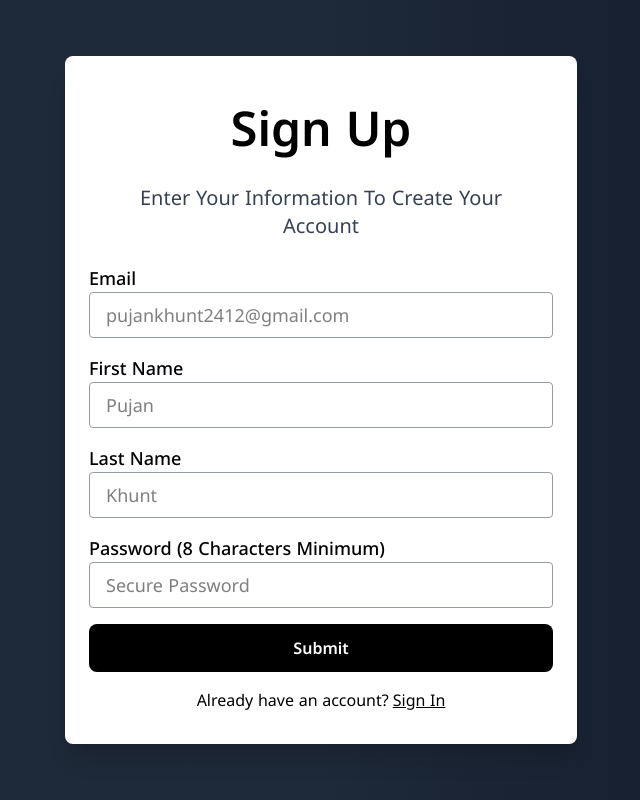
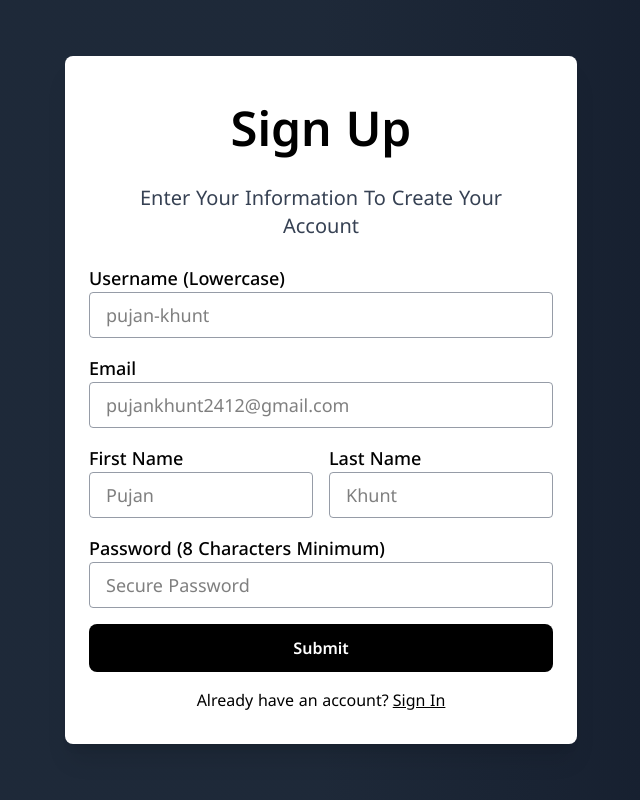
Before and after one commit to Pujan-khunt/Payment-Application, a React (Vite) app in the folder frontend/: page /sign-up in a window 1280 px wide. Shown: the whole page, without its empty margins (319-959 px from the left). Built offline with nearby package versions, Linux system fonts and the light colour scheme.

Commit message:
Added email support for user
1. Added email in the user model
2. Login via email instead of username

```diff
--- a/frontend/src/components/ErrorComponent.jsx
+++ b/frontend/src/components/ErrorComponent.jsx
@@ -1,8 +1,8 @@
 import React from 'react'
 
-function ErrorComponent({errorMessage}) {
+function ErrorComponent({ errorMessage }) {
   return (
-    <div className='w-full bg-red-500 rounded-md p-4 text-center'>
+    <div className='w-full pb-2 text-red-600 text-center text-lg rounded-lg'>
       {errorMessage}
     </div>
   )
--- a/frontend/src/pages/SignIn.jsx
+++ b/frontend/src/pages/SignIn.jsx
@@ -14,20 +14,18 @@ import { useNavigate } from "react-router-dom";
 
 function SignUp() {
   const navigate = useNavigate();
-  const [username, setUsername] = useState("");
+  const [email, setUsername] = useState("");
   const [password, setPassword] = useState("");
   const [error, setError] = useState("");
 
   const handleSignIn = async (e) => {
     e.preventDefault();
-
     const formData = {
-      username,
+      email,
       password
     }
 
     const token = JSON.parse(localStorage.getItem("jwtToken")).token;
-
     try {
       const response = await axios.post("http://localhost:3000/api/v1/sign-in", formData, {
         headers: {
@@ -53,13 +51,13 @@ function SignUp() {
           <Header headerText="Sign In" />
           <SubHeader subHeaderText="Enter Your Information To Sign In" />
           <FormWrapper onSubmit={handleSignIn}>
-            <InputField value={username} onChange={(e) => setUsername(e.target.value)} label="Email" placeholder="pujankhunt2412@gmail.com" isRequired={true} type="text" />
-            <InputField value={password} onChange={(e) => setPassword(e.target.value)} label="Password (8 Characters Minimum)" placeholder="Secure Password" isRequired={true} type="password" />
+            <InputField value={email} onChange={(e) => setUsername(e.target.value)} label="Email" placeholder="pujankhunt2412@gmail.com" isRequired={true} type="text" />
+            <InputField value={password} onChange={(e) => setPassword(e.target.value)} label="Password" placeholder="Secure Password" isRequired={true} type="password" />
             <VerticalGap gap="my-4" />
+            {error && <ErrorComponent errorMessage={error} />}
             <SubmitButton buttonText="Submit" />
           </FormWrapper>
           <DialogFooter footerText="Dont have an account?" footerLinkText="Sign Up" />
-          {error && <ErrorComponent errorMessage={error} />}
         </Dialog>
       </div>
     </Background>
--- a/frontend/src/pages/SignUp.jsx
+++ b/frontend/src/pages/SignUp.jsx
@@ -9,18 +9,22 @@ import FormWrapper from "../components/FormWrapper.jsx";
 import axios from "axios";
 import { useState } from "react";
 import { useNavigate } from "react-router-dom";
+import ErrorComponent from "../components/ErrorComponent.jsx";
 
 function SignIn() {
   const [username, setUsername] = useState("");
+  const [email, setEmail] = useState("");
   const [firstName, setFirstName] = useState("");
   const [lastName, setLastName] = useState("");
   const [password, setPassword] = useState("");
   const navigate = useNavigate();
+  const [error, setError] = useState("");
 
-  const handleSignIn = async (e) => {
+  const handleSignUp = async (e) => {
     e.preventDefault();
     const formData = {
       username,
+      email,
       firstName,
       lastName,
       password,
@@ -34,12 +38,11 @@ function SignIn() {
         localStorage.setItem("jwtToken", JSON.stringify({ token: data.data.jwtToken }));
         navigate("/sign-in");
       } else {
+        setError(data.data.message);
         console.error("Sign up failed:", data.message);
-        alert(data.message);
       }
-
     } catch (error) {
-      alert("An error occurred while signing up. Please try again.");
+      setError(error.message);
       console.error("Error signing up:", error);
     }
   }
@@ -50,11 +53,15 @@ function SignIn() {
         <Dialog>
           <Header headerText="Sign Up" />
           <SubHeader subHeaderText="Enter Your Information To Create Your Account" />
-          <FormWrapper onSubmit={handleSignIn}>
-            <InputField value={username} onChange={(e) => setUsername(e.target.value)} label="Email" placeholder="pujankhunt2412@gmail.com" isRequired={true} type="email" />
-            <InputField value={firstName} onChange={(e) => setFirstName(e.target.value)} label="First Name" placeholder="Pujan" isRequired={true} type="text" />
-            <InputField value={lastName} onChange={(e) => setLastName(e.target.value)} label="Last Name" placeholder="Khunt" isRequired={true} type="text" />
+          <FormWrapper onSubmit={handleSignUp}>
+            <InputField value={username} onChange={(e) => setUsername(e.target.value)} label="Username (Lowercase)" placeholder="pujan-khunt" isRequired={true} type="text" />
+            <InputField value={email} onChange={(e) => setEmail(e.target.value)} label="Email" placeholder="pujankhunt2412@gmail.com" isRequired={true} type="email" />
+            <div className="flex gap-4">
+              <InputField value={firstName} onChange={(e) => setFirstName(e.target.value)} label="First Name" placeholder="Pujan" isRequired={true} type="text" />
+              <InputField value={lastName} onChange={(e) => setLastName(e.target.value)} label="Last Name" placeholder="Khunt" isRequired={true} type="text" />
+            </div>
             <InputField value={password} onChange={(e) => setPassword(e.target.value)} label="Password (8 Characters Minimum)" placeholder="Secure Password" isRequired={true} type="password" />
+            {error && <ErrorComponent errorMessage={error}/>}
             <SubmitButton buttonText="Submit" />
           </FormWrapper>
           <DialogFooter footerText="Already have an account?" footerLinkText="Sign In" />
```
Also changed, not shown: 2 other files (tests, documents, lock files or other folders).
